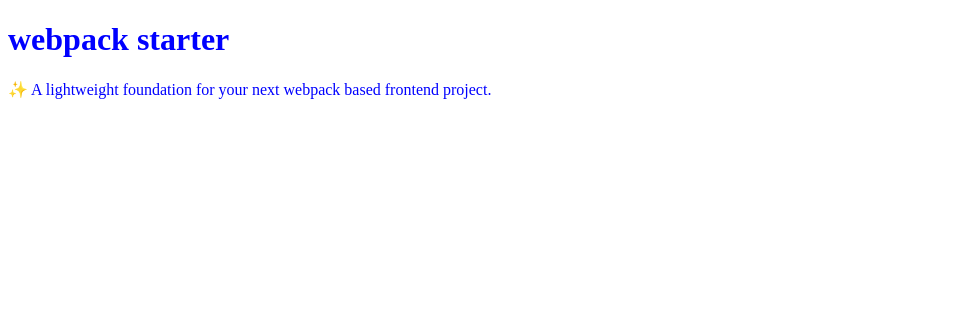
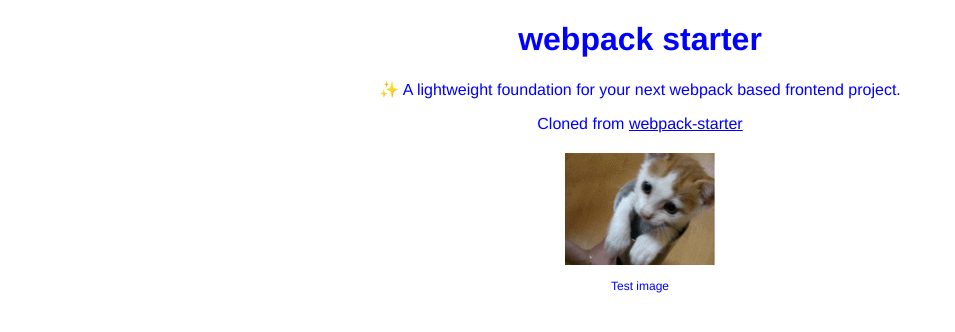
Before and after one commit to muhamedhsn92/webpack-starter, a website built with webpack: page src/index.html in a window 1280 px wide. Shown: the whole page, without its empty margins (0-955 px from the left). Built offline with nearby package versions, Linux system fonts and the light colour scheme.

Commit message:
Chore: Update deps

```diff
--- a/src/index.html
+++ b/src/index.html
@@ -1,12 +1,30 @@
 <!DOCTYPE html>
 <html lang="en">
   <head>
-  <meta charset="UTF-8">
-  <meta name="viewport" content="width=device-width, initial-scale=1">
+    <meta charset="UTF-8" />
+    <meta name="viewport" content="width=device-width, initial-scale=1" />
     <title>webpack starterkit</title>
   </head>
   <body>
+    <main>
       <h1>webpack starter</h1>
-  <p>✨ A lightweight foundation for your next webpack based frontend project.</p>
+      <p>
+        ✨ A lightweight foundation for your next webpack based frontend
+        project.
+      </p>
+      <p>
+        Cloned from
+        <a
+          href="https://github.com/wbkd/webpack-starter"
+          target="_blank"
+          rel="noreferrer noopener"
+          >webpack-starter</a
+        >
+      </p>
+      <figure>
+        <img src="<%=require("~/assets/images/test.gif")%>" alt="image" />
+        <figcaption>Test image</figcaption>
+      </figure>
+    </main>
   </body>
 </html>
--- a/src/scripts/index.js
+++ b/src/scripts/index.js
@@ -1,3 +1,7 @@
-import '../styles/index.scss';
+import "../styles/index.scss";
 
-console.log('webpack starterkit');
+const test = [1, 2, 3];
+
+const filtered = [...test].filter(item => item <= 2);
+
+console.log(filtered);
--- a/src/styles/index.scss
+++ b/src/styles/index.scss
@@ -2,4 +2,20 @@
 
 body {
   color: $body-color;
+  font-family: "Franklin Gothic Medium", "Arial Narrow", Arial, sans-serif;
 }
+
+main {
+  max-width: 980px;
+  margin: 0 auto;
+  text-align: center;
+}
+
+figure {
+  margin: 20px 0;
+}
+
+figcaption {
+  font-size: 12px;
+  padding: 10px;
+}
```
Also changed, not shown: package.json (+18 -18 lines), src/assets/images/test.gif (added), 1 other file. Lines whose indentation alone changed are shown as unchanged.
